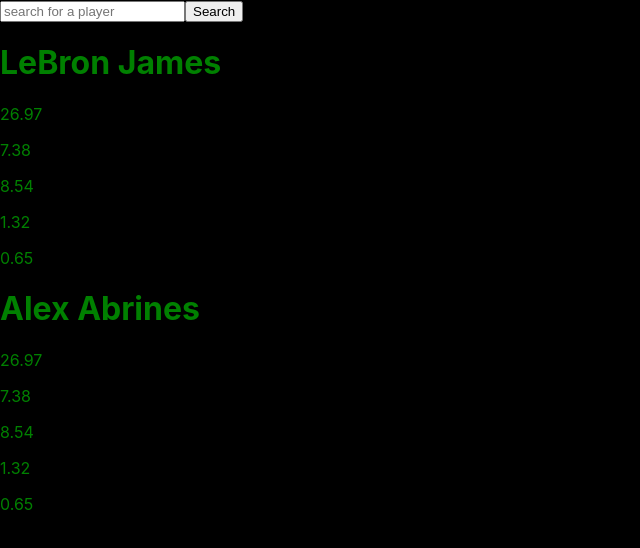
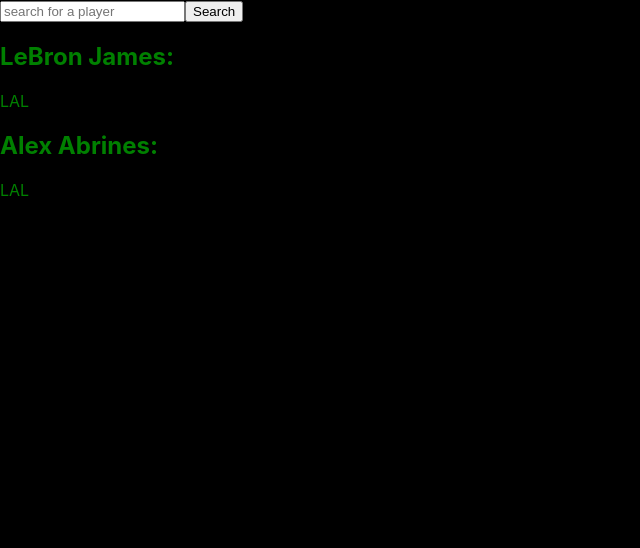
Before and after one commit to samorgan32/sei-proj-2-nba, a React (Create React App) app: page / in a window 1280 px wide. Shown: the top 548 px of the page, without its empty margins (0-640 px from the left). Built offline with nearby package versions, Linux system fonts and the light colour scheme.

Commit message:
search displays playerList component with team name; PlayerComparison component will be main display mapped to players componenet

```diff
--- a/src/components/PlayerComparison.js
+++ b/src/components/PlayerComparison.js
@@ -1,10 +1,11 @@
 import React from 'react';
-import PlayerList from './PlayerList';
+import Player from './Player';
 
-const PlayerComparison = () => {
+const PlayerComparison = ({ players, setPlayers }) => {
     return (
         <div>
-            {/* <PlayerList /> */}
+            <Player players={players} setPlayers={setPlayers} />
+
         </div>
     );
 };
--- a/src/components/PlayerList.js
+++ b/src/components/PlayerList.js
@@ -2,10 +2,24 @@
 import Player from './Player';
 
 const PlayerList = ({ players, setPlayers }) => {
+    if (!players) {
+        return <p>loading
+        </p>
+    }
+
     return (
+
         <div>
-            <Player players={players} setPlayers={setPlayers} />
-
+            {
+                players.map((player) => (
+                    <div>
+                        <div>
+                            <h2>{player.first_name} {player.last_name}:</h2>
+                            <p>{player.team.abbreviation}</p>
+                        </div>
+                    </div>
+                ))
+            }
         </div>
     );
 };
--- a/src/components/Search.js
+++ b/src/components/Search.js
@@ -3,6 +3,8 @@
 
 
 const Search = ({ players, setPlayers }) => {
+    const [activePlayers, setActivePlayers] = useState([])
+
     const handleChange = (event) => {
         // console.log(event.target.value)
         const userInput = event.target.value.toLowerCase()
@@ -18,7 +20,7 @@
     }
 
     // const handleSubmit = () => {
-    //     setPlayers()
+    //     setActivePlayers(filteredPlayers)
     // }
 
     return (
```
